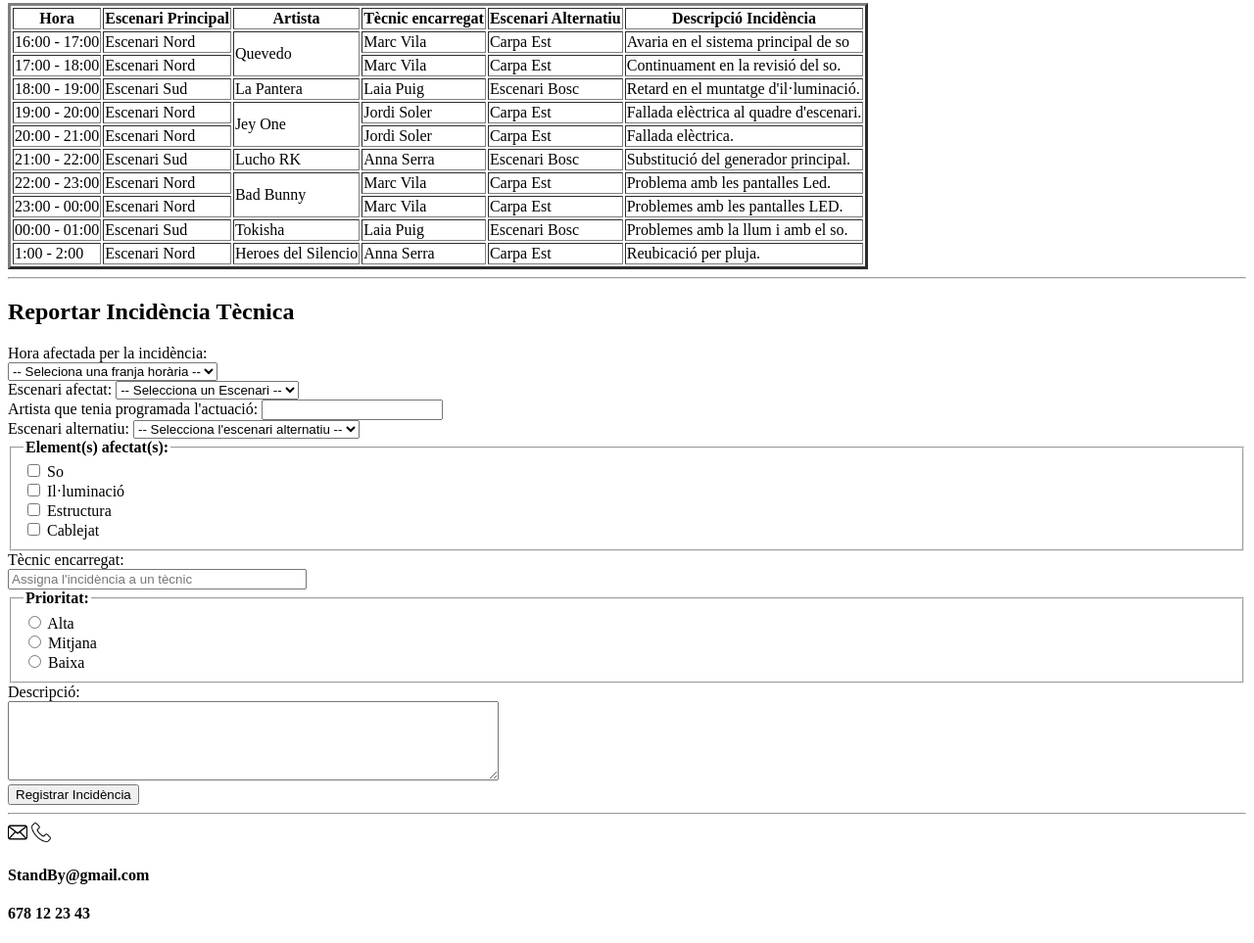
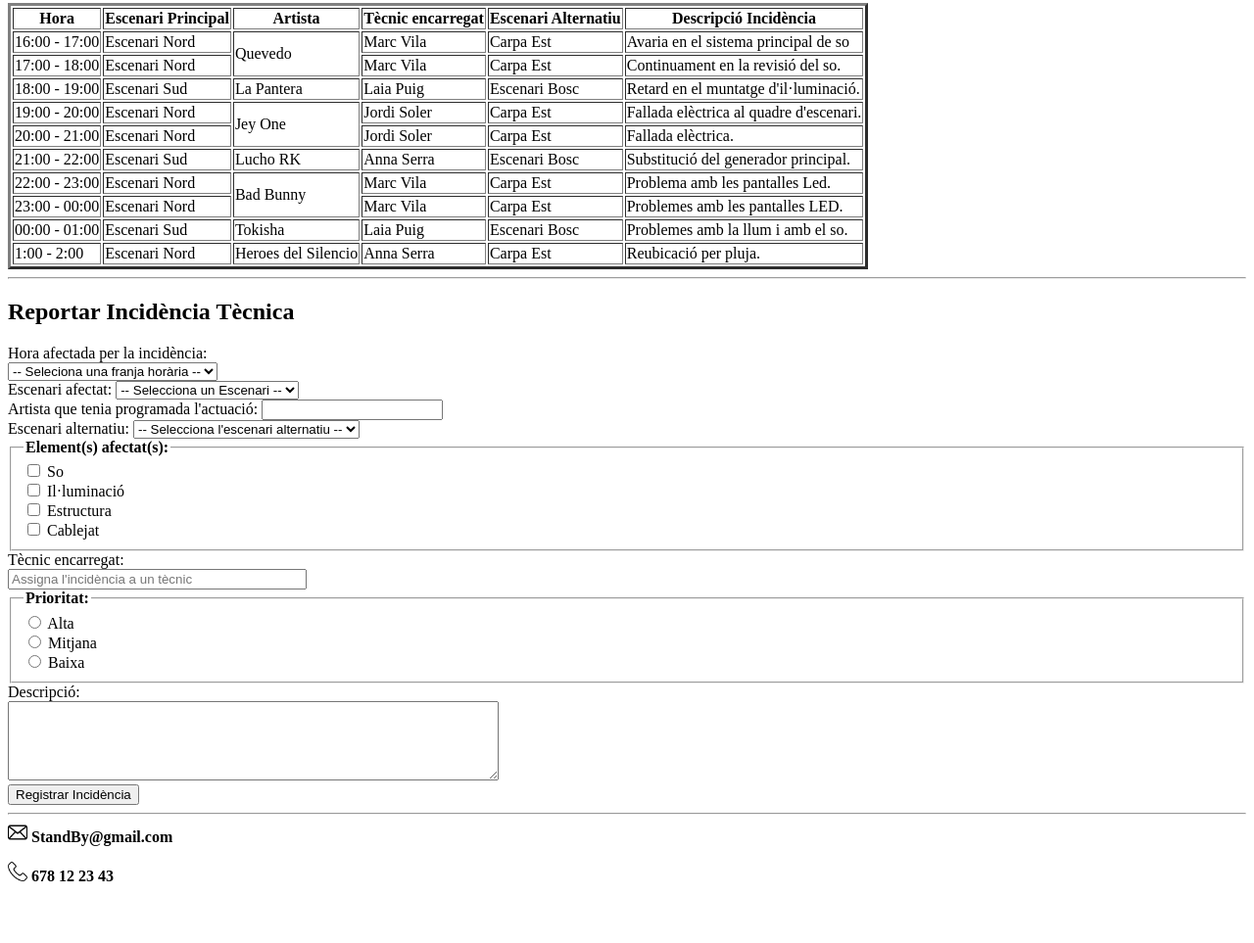
Before and after one commit to VillalobosBrandon-web/Grup6_ASIX-DAW_PJ3_A09_CronosGestioDepartamental, a plain HTML site: page SeccionsRols/CoordinacioEscenaris_AdrianMacias.html in a window 1280 px wide. Shown: the part 252-1215 px from the top of the page at 98% size. After the commit the page ends 1172 px from the top, so only its background shows below. Drawn offline with Linux system fonts and the light colour scheme.

Commit message:
Finalització

```diff
--- a/SeccionsRols/CoordinacioEscenaris_AdrianMacias.html
+++ b/SeccionsRols/CoordinacioEscenaris_AdrianMacias.html
@@ -214,11 +214,8 @@
 <hr>
 
  <footer>
-    <img src="../img/Email.png" alt="StandBy@gmail.com" width="20" height="20">
-    <img src="../img/Telefono.png" alt="678 12 23 43" width="20" height="20">
-    <h4>StandBy@gmail.com</h4>
-    <h4>678 12 23 43</h4>
-
+    <img src="../img/Email.png" alt="StandBy@gmail.com" width="20" height="20" <p>   <strong>StandBy@gmail.com</strong></p>
+    <img src="../img/Telefono.png" alt="678 12 23 43" width="20" height="20"  <p>   <strong>678 12 23 43</strong></p>
  </footer>
 
 </body>
```
